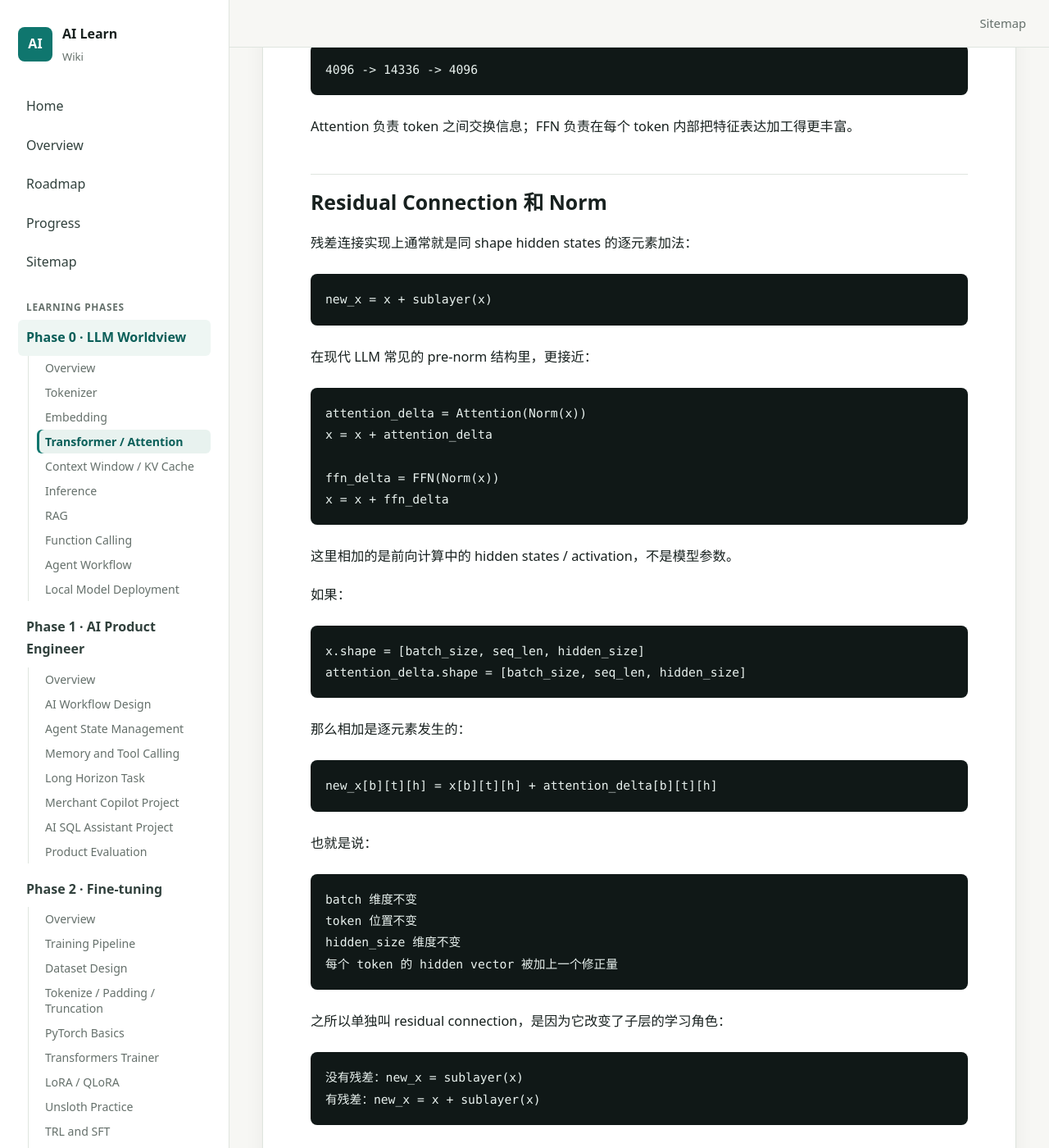
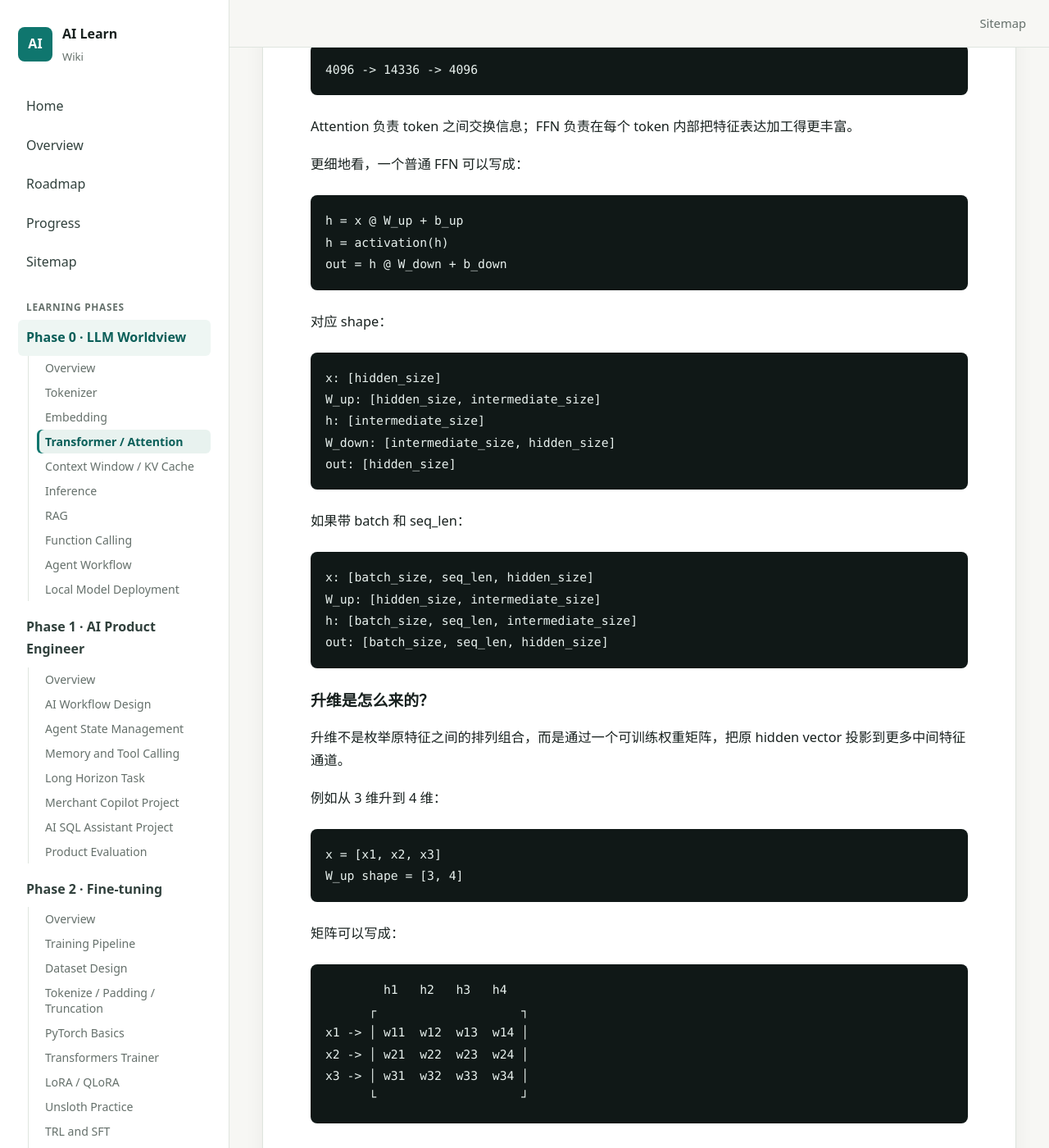
Before and after one commit to sgnilo/ai_learn, a Jekyll site: the page built from docs/phase-0-llm-worldview/03-transformer-attention.md, in a window 1280 px wide and 1400 px high, scrolled down 7153 px. Shown: the whole window at 82% size. Built offline with Jekyll 4.4.1, drawn with Linux system fonts in a browser that asks for light colours; some of the changed text lies outside the part shown.

Commit message:
docs: record ffn activation notes

````diff
--- a/docs/phase-0-llm-worldview/03-transformer-attention.md
+++ b/docs/phase-0-llm-worldview/03-transformer-attention.md
@@ -278,6 +278,128 @@
 
 Attention 负责 token 之间交换信息；FFN 负责在每个 token 内部把特征表达加工得更丰富。
 
+更细地看，一个普通 FFN 可以写成：
+
+```text
+h = x @ W_up + b_up
+h = activation(h)
+out = h @ W_down + b_down
+```
+
+对应 shape：
+
+```text
+x: [hidden_size]
+W_up: [hidden_size, intermediate_size]
+h: [intermediate_size]
+W_down: [intermediate_size, hidden_size]
+out: [hidden_size]
+```
+
+如果带 batch 和 seq_len：
+
+```text
+x: [batch_size, seq_len, hidden_size]
+W_up: [hidden_size, intermediate_size]
+h: [batch_size, seq_len, intermediate_size]
+out: [batch_size, seq_len, hidden_size]
+```
+
+### 升维是怎么来的？
+
+升维不是枚举原特征之间的排列组合，而是通过一个可训练权重矩阵，把原 hidden vector 投影到更多中间特征通道。
+
+例如从 3 维升到 4 维：
+
+```text
+x = [x1, x2, x3]
+W_up shape = [3, 4]
+```
+
+矩阵可以写成：
+
+```text
+        h1   h2   h3   h4
+      ┌                    ┐
+x1 -> │ w11  w12  w13  w14 │
+x2 -> │ w21  w22  w23  w24 │
+x3 -> │ w31  w32  w33  w34 │
+      └                    ┘
+```
+
+计算：
+
+```text
+h1 = x1*w11 + x2*w21 + x3*w31
+h2 = x1*w12 + x2*w22 + x3*w32
+h3 = x1*w13 + x2*w23 + x3*w33
+h4 = x1*w14 + x2*w24 + x3*w34
+```
+
+因此，第 4 个新维度不是凭空来的，也不是 `x1` 和某个 `x4` 的组合。它由第 4 列权重定义：
+
+```text
+h4 = x1*w14 + x2*w24 + x3*w34
+```
+
+也就是说：
+
+```text
+W_up 的每一列 = 一组可训练权重 = 一个中间特征探测器
+```
+
+如果升到 5 维，就多一列：
+
+```text
+h5 = x1*w15 + x2*w25 + x3*w35
+```
+
+这些权重一开始通常随机初始化，训练时通过 loss 和反向传播更新。升维给模型更多“临时特征槽位”，让它可以学习更多组不同的加权组合特征。
+
+### Activation 是什么？
+
+如果只有线性层：
+
+```text
+Linear(Linear(Linear(x)))
+```
+
+整体仍然等价于一个大的线性变换，表达能力有限。Activation function 的作用是在两个线性层之间加入非线性。
+
+常见 activation：
+
+```text
+ReLU(x) = max(0, x)
+SiLU(x) = x * sigmoid(x)
+GELU：更平滑的 ReLU 风格激活
+```
+
+直觉上，activation 像中间特征的阀门：
+
+```text
+ReLU：硬阀门，负数关掉，正数通过
+GELU / SiLU：软阀门，不是硬切，而是平滑地压低或放行
+SwiGLU：门控结构，一条分支产生候选特征，一条分支决定放行多少
+```
+
+Activation 通常作用在升维后的中间表示上：
+
+```text
+x -> W_up -> h: [intermediate_size]
+h -> activation(h)
+activation(h) -> W_down -> out: [hidden_size]
+```
+
+注意，activation 不直接有自然语言语义。它提供的是数值选择机制：某些中间特征响应被放行，某些被抑制。自然语言语义是训练后这些数值机制组合出来的效果。
+
+可以这样总结 FFN：
+
+```text
+升维：用更多组可训练权重生成中间特征响应
+activation：对中间特征做非线性筛选和重编码
+降维：把加工后的中间特征组合回 hidden_size
+```
+
 ## Residual Connection 和 Norm
 
 残差连接实现上通常就是同 shape hidden states 的逐元素加法：
@@ -482,6 +604,8 @@
 - Attention 横向计算 token 之间的关注关系，并汇总上下文信息。
 - Self-attention 只连接当前上下文；不同上下文之间的规律通过共享参数更新沉淀下来。
 - FFN / MLP 纵向加工每个 token 自身的特征表达。
+- FFN 的升维是通过 `W_up: [hidden_size, intermediate_size]` 学出更多中间特征通道。
+- Activation 作用在中间特征上，引入非线性选择机制。
 - Residual 和 Norm 负责稳定信息传递和数值分布。
 - Residual 操作的是 hidden states，不改变 batch、token 位置或 hidden_size 结构。
 - Norm 通常对每个 token 的 hidden vector 做归一化，稳定进入 attention / FFN 的数值尺度。
@@ -498,6 +622,28 @@
 x = x + FFN(Norm(x))
 
 output: [batch_size, seq_len, hidden_size]
+```
+
+### 2026-05-19：FFN 升维和 activation
+
+本轮完成的理解：
+
+- FFN 不是 token 间通信层，而是对每个 token 的 hidden vector 做非线性特征加工。
+- 升维通过 `W_up` 完成，不是枚举特征组合，而是学习更多组加权组合通道。
+- `W_up` 的每一列可以理解为一个中间特征探测器。
+- 升维后的 `intermediate_size` 提供临时计算空间，不是最终输出维度。
+- Activation 作用在升维后的中间特征上，引入非线性选择机制。
+- ReLU / GELU / SiLU 可以先理解成不同风格的数值阀门。
+
+练习代码段：
+
+```text
+x: [hidden_size]
+W_up: [hidden_size, intermediate_size]
+h = x @ W_up
+h = activation(h)
+out = h @ W_down
+out: [hidden_size]
 ```
 
 ## 关键代码
@@ -520,6 +666,8 @@
 - 不要把 shape 写法神秘化；`[batch_size, seq_len, hidden_size]` 就是三层数组/张量三个轴上的长度。
 - 不要把 `gamma / beta` 理解成直接控制 residual delta；它们控制的是 Norm 后表示的缩放和平移。
 - 不要把 FFN 理解成 token 之间交互；token 间交互主要发生在 attention。
+- 不要把升维理解成已有维度的排列组合；它是通过可训练矩阵生成更多中间特征响应。
+- 不要给 activation 强行绑定自然语言语义；它是数值层面的非线性筛选机制。
 
 ## 复盘
 
@@ -527,4 +675,4 @@
 
 ## 下一步
 
-阅读 minGPT / nanoGPT 中 attention 模块的实现。
+深入 activation：ReLU、GELU、SiLU、SwiGLU，以及门控 FFN 为什么成为主流结构。
````
Also changed, not shown: docs/progress.md (+3 -2 lines).
